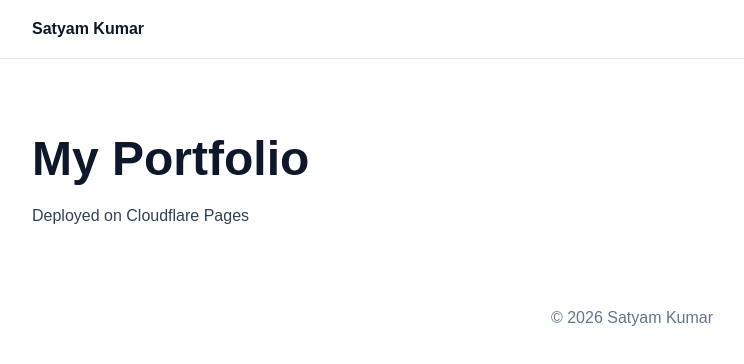
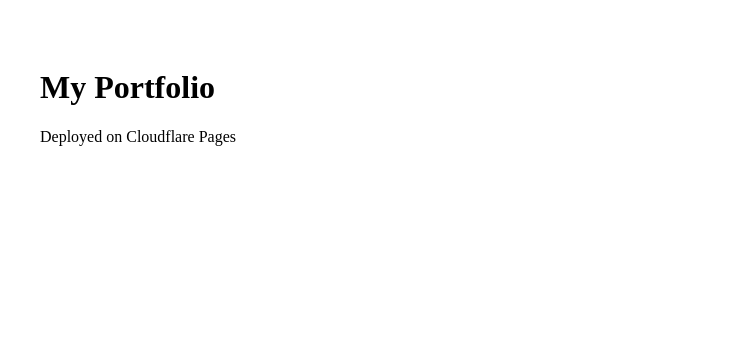
Before and after one commit to satyamyt77629-stack/satyam-portfolio, a Next.js app: page / in a window 1280 px wide. Shown: the top 364 px of the page, without its empty margins (8-752 px from the left). Built offline with nearby package versions, Linux system fonts and the light colour scheme.

Commit message:
Fix build by removing broken Header and Footer imports

```diff
--- a/app/layout.js
+++ b/app/layout.js
@@ -1,19 +1,13 @@
-import "./globals.css";
-import Header from "@/components/Header";
-import Footer from "@/components/Footer";
-
 export const metadata = {
-  title: "Satyam Kumar | Software Engineer",
-  description: "Professional portfolio of Satyam Kumar",
+  title: "My Portfolio",
+  description: "Portfolio website",
 };
 
 export default function RootLayout({ children }) {
   return (
     <html lang="en">
       <body>
-        <Header />
         {children}
-        <Footer />
       </body>
     </html>
   );
```
